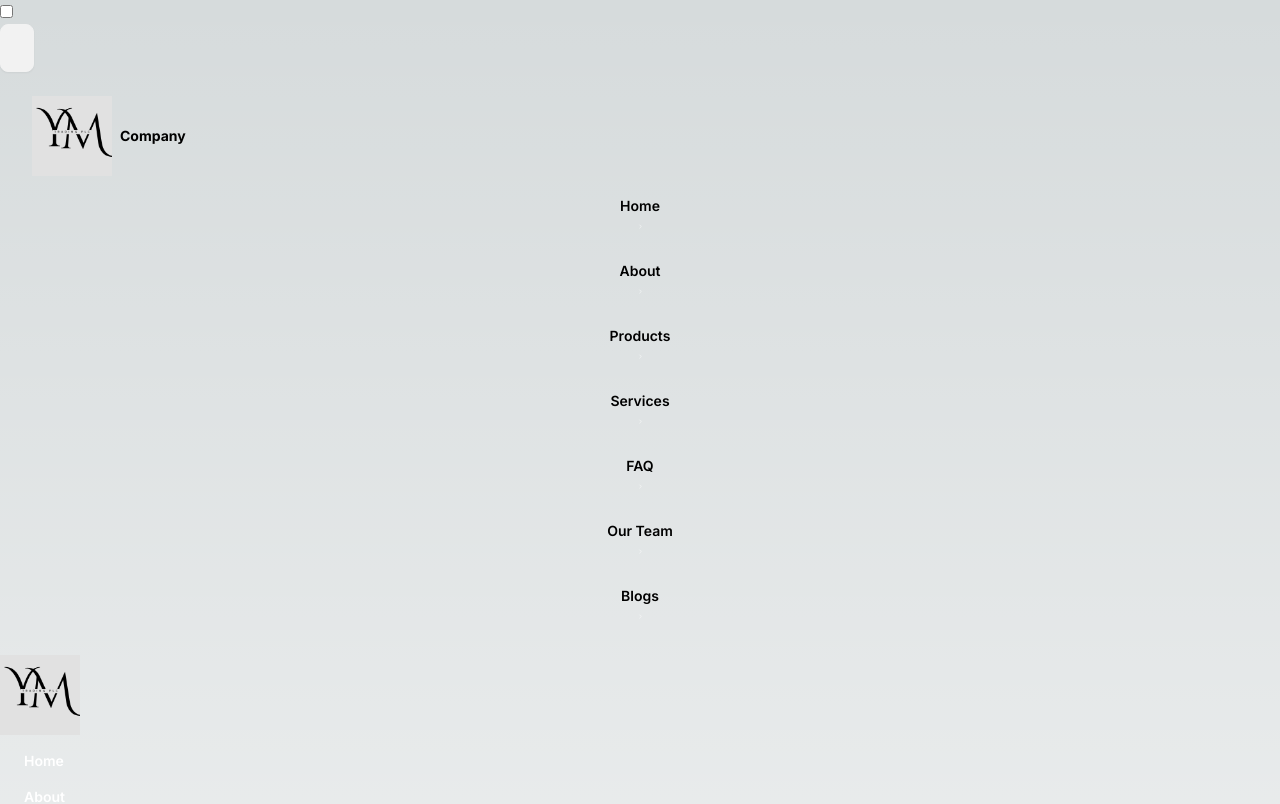
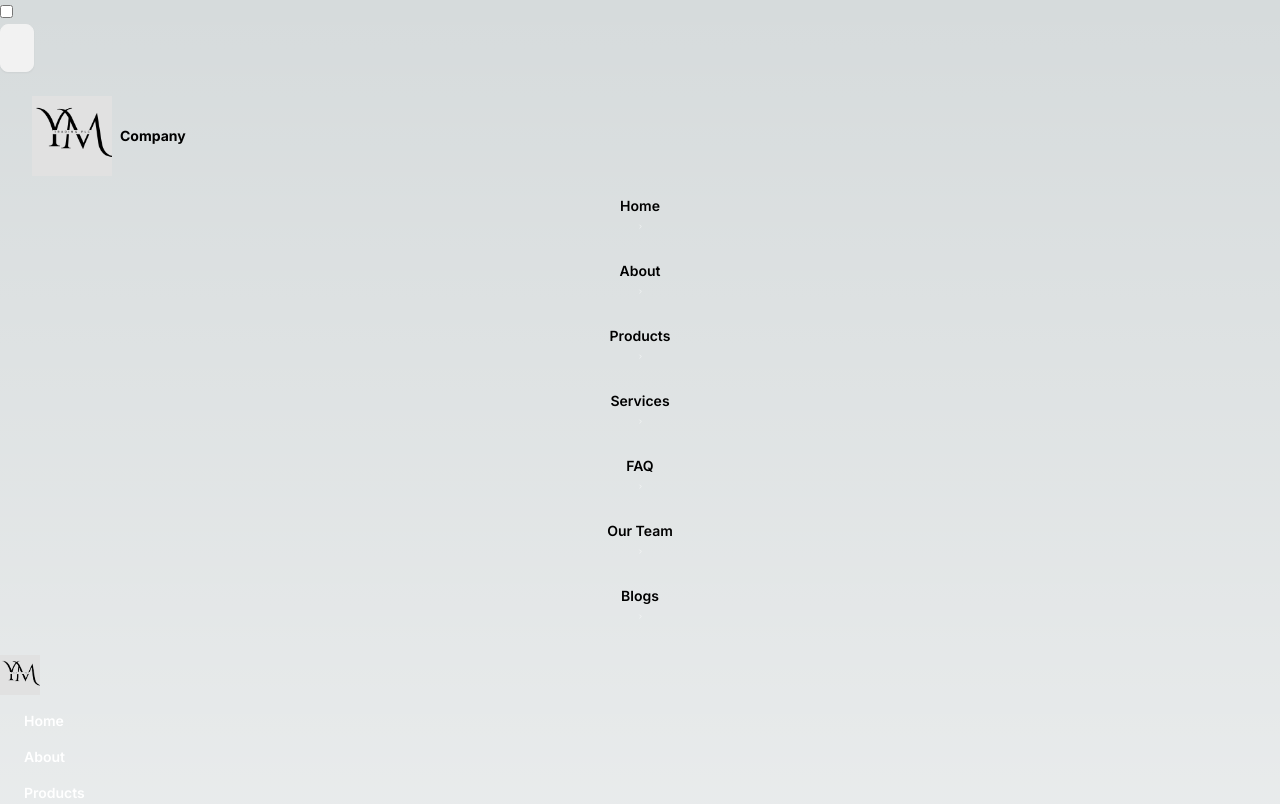
Before and after one commit to Abdu1269/beza-1, a Next.js app: page / in a window 1280 px wide. Shown: the top 804 px of the page. Built offline with nearby package versions, Linux system fonts and the light colour scheme; no server answers.

Commit message:
fix: header-1

```diff
--- a/src/Components/layout/Navbar/navbar.tsx
+++ b/src/Components/layout/Navbar/navbar.tsx
@@ -121,8 +121,8 @@ export default function Navbar() {
             <Image
               src="/logo_1.png"
               alt="menu"
-              width={80}
-              height={80}
+              width={40}
+              height={40}
               sizes="(max-width: 768px) 100vw, (max-width: 1200px) 50vw, 33vw"
               className="rounded-full"
               priority={true}
```
